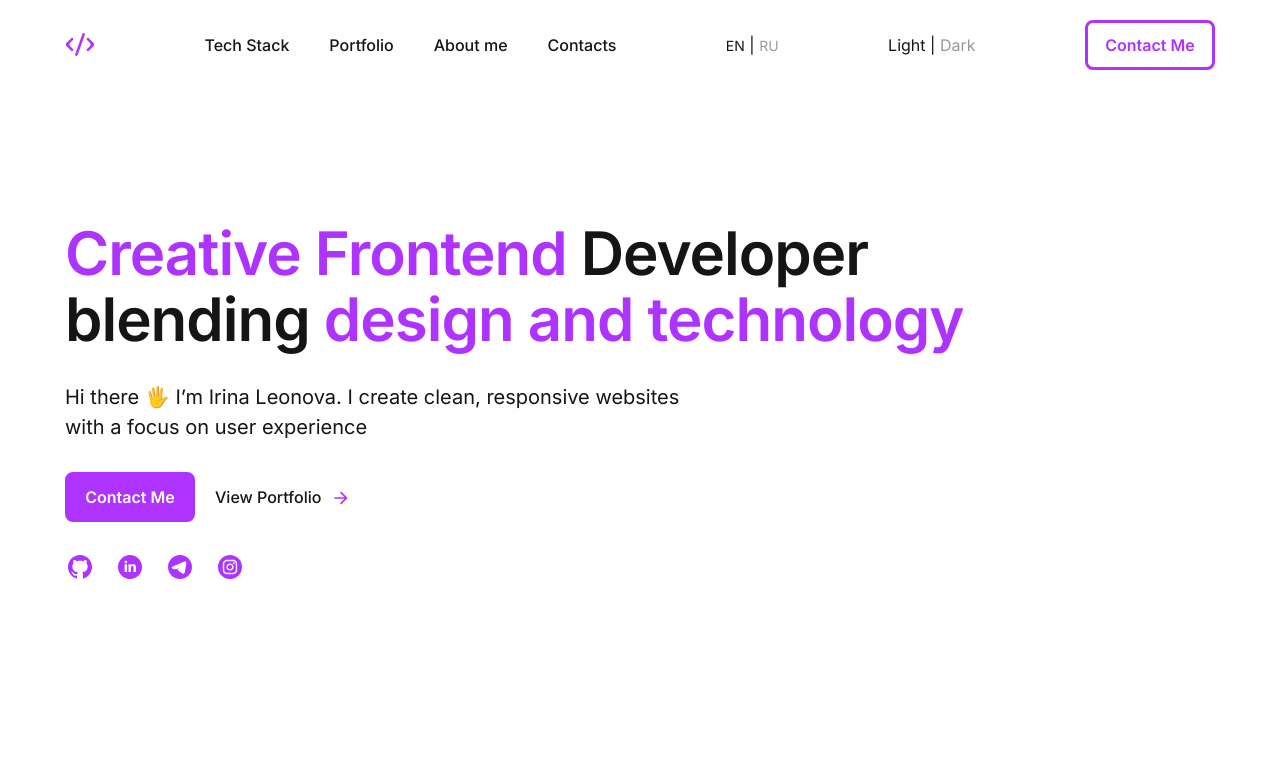
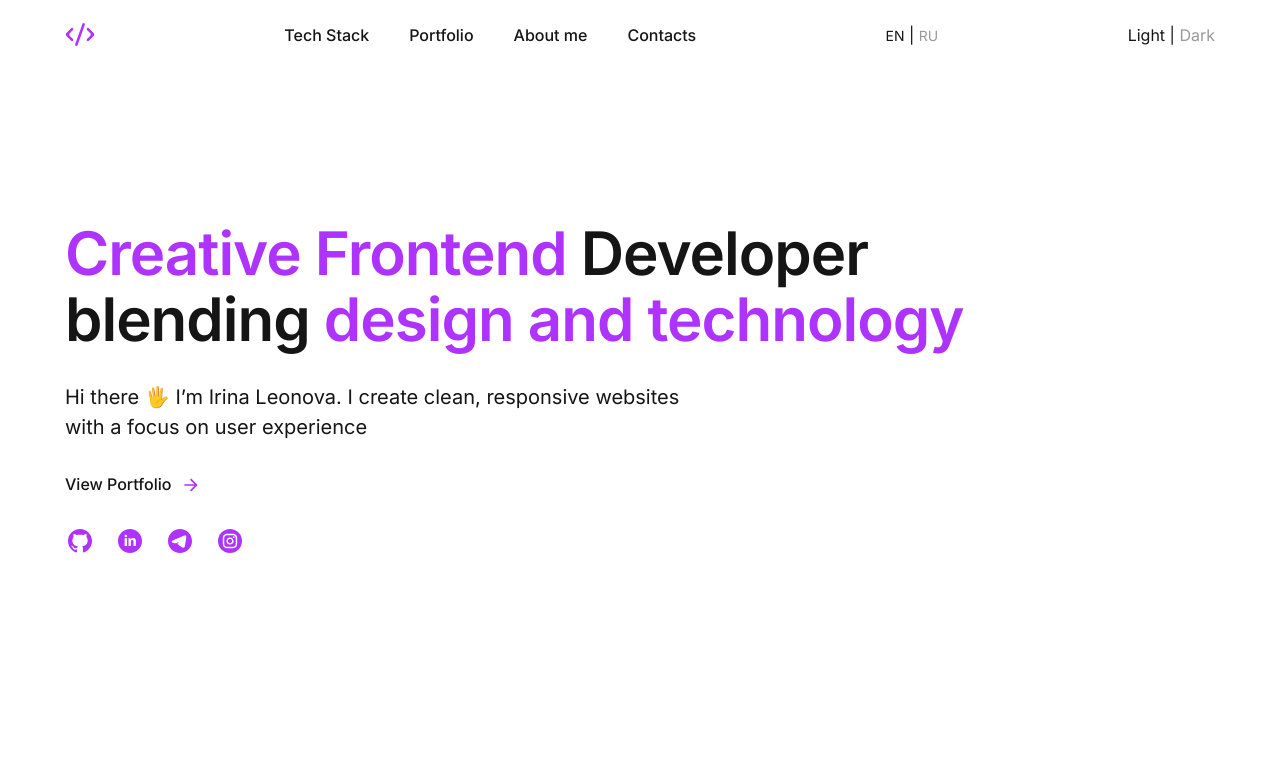
Before and after one commit to irinaLeonova55/portfolio-en, a React (Vite) app: page / in a window 1280 px wide. Shown: the top 758 px of the page. Built offline with nearby package versions, Linux system fonts and the light colour scheme.

Commit message:
hidden contacts

```diff
--- a/index.html
+++ b/index.html
@@ -3,7 +3,7 @@
   <head>
     <meta charset="UTF-8" />
     <meta name="viewport" content="width=device-width, initial-scale=1.0" />
-    <title>Portfolio byIrina Leonova</title>
+    <title>Portfolio Irina Leonova</title>
     <meta
       name="description"
       content="Portfolio of Irina Leonova – Frontend Developer. Projects, skills and contact information."
--- a/src/App.jsx
+++ b/src/App.jsx
@@ -82,7 +82,7 @@ function App() {
           <Skills id="stack" />
           <ProjectSection id="portfolio" />
           <About id="about" />
-          <ContactsSection mode={mode} id="contacts" />
+          {/*<ContactsSection mode={mode} id="contacts" />*/}
         </main>
         <Footer mode={mode} />
       </div>
--- a/src/sections/About/About.jsx
+++ b/src/sections/About/About.jsx
@@ -28,7 +28,6 @@ function About({ supertitle, headline, subtitle, className }) {
             </>
           }
         />
-
         <p
           className={`${styles.firstDesc} ${animationStyles.fadeIn} ${
             isAboutVisible ? animationStyles.fadeInVisible : ''
@@ -49,12 +48,12 @@ function About({ supertitle, headline, subtitle, className }) {
           aesthetic interfaces while focusing on frontend projects for my
           portfolio and growing into a Middle-level developer.
         </p>
-        <Button
+        {/*<Button
           className={`${styles.btnTransparent} ${animationStyles.scaleUp} ${
             isAboutVisible ? animationStyles.scaleUpVisible : ''
           }`}
-          style={{ '--delay': '0.6s' }}
-        />
+        style={{ '--delay': '0.6s' }}
+        />*/}
       </div>
     </section>
   );
--- a/src/sections/Header/Header.jsx
+++ b/src/sections/Header/Header.jsx
@@ -61,7 +61,7 @@ function Header({
           chooseLightTheme={chooseLightTheme}
           chooseDarkTheme={chooseDarkTheme}
         />
-        <Button className={styles.btnTransparent} />
+        {/*<Button className={styles.btnTransparent} />*/}
         <button className={styles.burgerIcon} onClick={openBurger}>
           <img src={burger} alt="Open menu" />
         </button>
--- a/src/sections/Hero/Hero.jsx
+++ b/src/sections/Hero/Hero.jsx
@@ -16,12 +16,12 @@ function Hero() {
       <div ref={heroRef}>
         <HeroContent />
         <div className={styles.heroBtn}>
-          <Button
+          {/*<Button
             className={`${styles.btnSolid} ${animationStyles.scaleUp} ${
               isHeroVisible ? animationStyles.scaleUpVisible : ''
             }`}
             style={{ '--delay': '0.3s' }}
-          />
+          />*/}
           <a
             className={`${styles.linkPortfolio} ${animationStyles.fadeIn} ${
               isHeroVisible ? animationStyles.fadeInVisible : ''
--- a/src/sections/Hero/hero.module.scss
+++ b/src/sections/Hero/hero.module.scss
@@ -52,7 +52,7 @@
 
 .linkPortfolio {
   @include mixins.flex-center;
-  margin-left: 20px;
+  /*margin-left: 20px;*/
   font-size: 16px;
   font-weight: 500;
   color: inherit;
```
